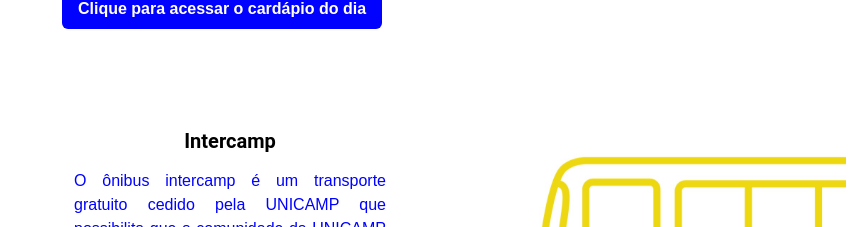
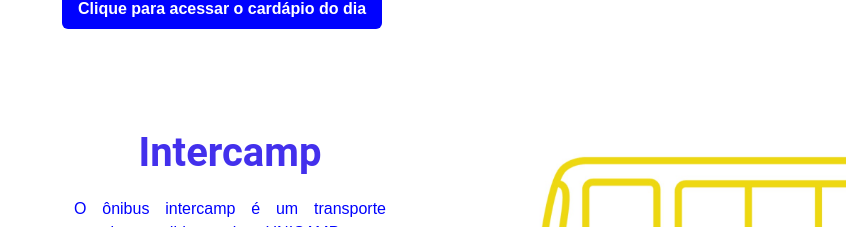
Before and after one commit to renansalvino/cdi-projetos, a React (Create React App) app: page /VidaNoCampus in a window 1280 px wide. Shown: the part 1138-1365 px from the top of the page, without its empty margins (418-1280 px from the left). Built offline with nearby package versions, Linux system fonts and the light colour scheme.

Commit message:
fixing title

```diff
--- a/src/pages/VidaCampus/ImageCard.jsx
+++ b/src/pages/VidaCampus/ImageCard.jsx
@@ -8,7 +8,7 @@
       </GridItem>
       <GridItem colSpan={1} textAlign="center" ml={4} maxW="50%" justifySelf={"center"}>
         <Box>
-          <Heading color="black" as="h2" fontSize="xl" mb={4} textAlign={'center'}>
+          <Heading color="black" as="h2" fontSize="xl" mb={4} textAlign={'center'}  mb="20px" color="#4330EC" fontFamily="heading" fontWeight="bold" fontSize="40px">
             Intercamp
           </Heading>
             <Text fontSize="md" color="#0002FE" mb={4} textAlign="justify">
```
